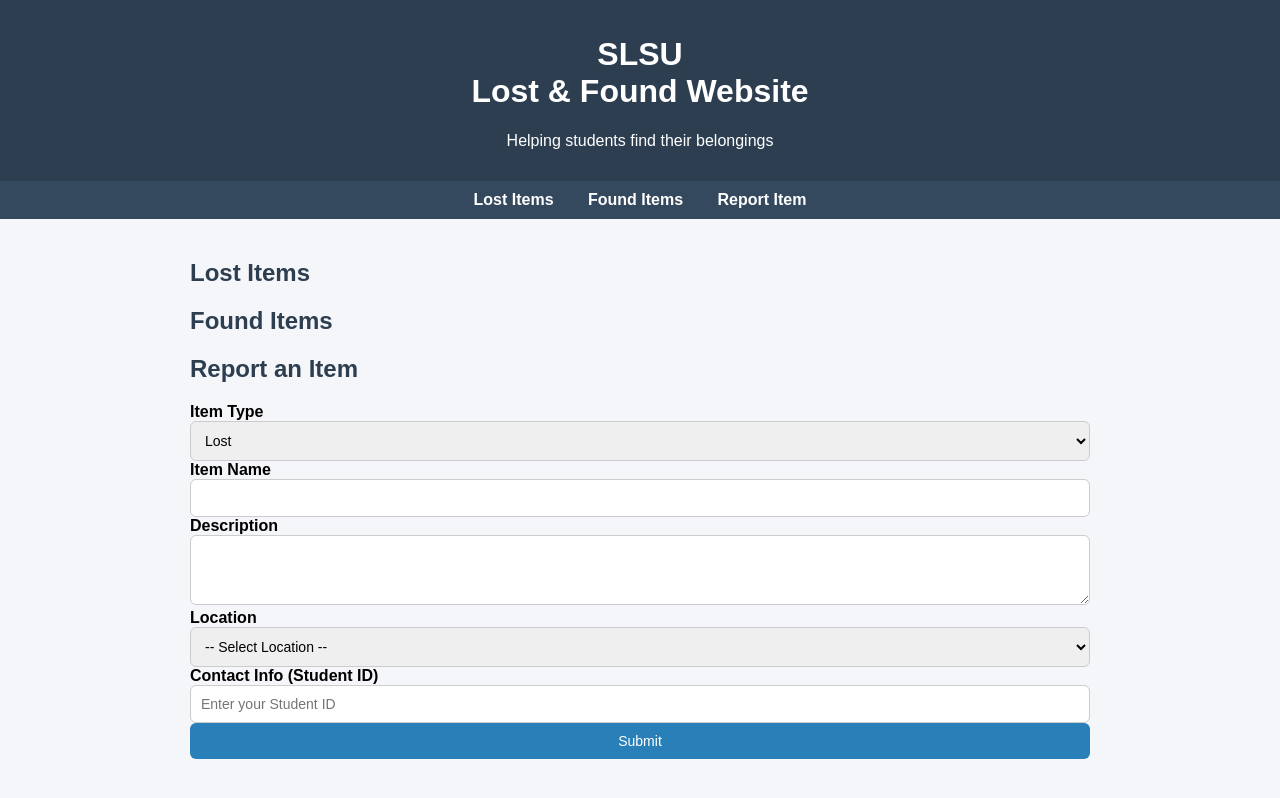
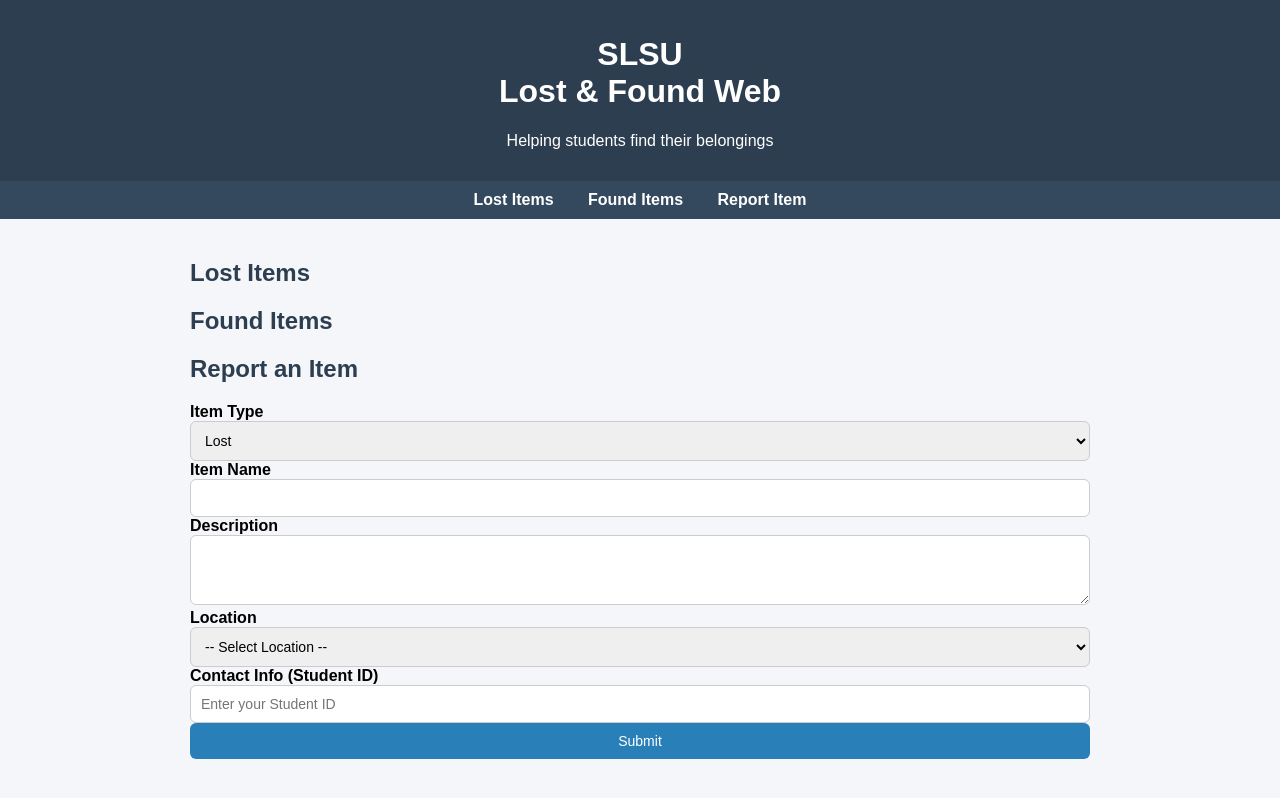
Before and after one commit to rick4life/Almarez-Pranada-Vistan, a plain HTML site: page lost-and-found-project.html in a window 1280 px wide. Drawn offline with Linux system fonts and the light colour scheme.

Commit message:
change wesite to web

```diff
--- a/lost-and-found-project.html
+++ b/lost-and-found-project.html
@@ -10,7 +10,7 @@
 
 <body>
   <header>
-    <h1>SLSU </br> Lost & Found Website</h1>
+    <h1>SLSU </br> Lost & Found Web</h1>
     <p>Helping students find their belongings</p>
   </header>
 
```
